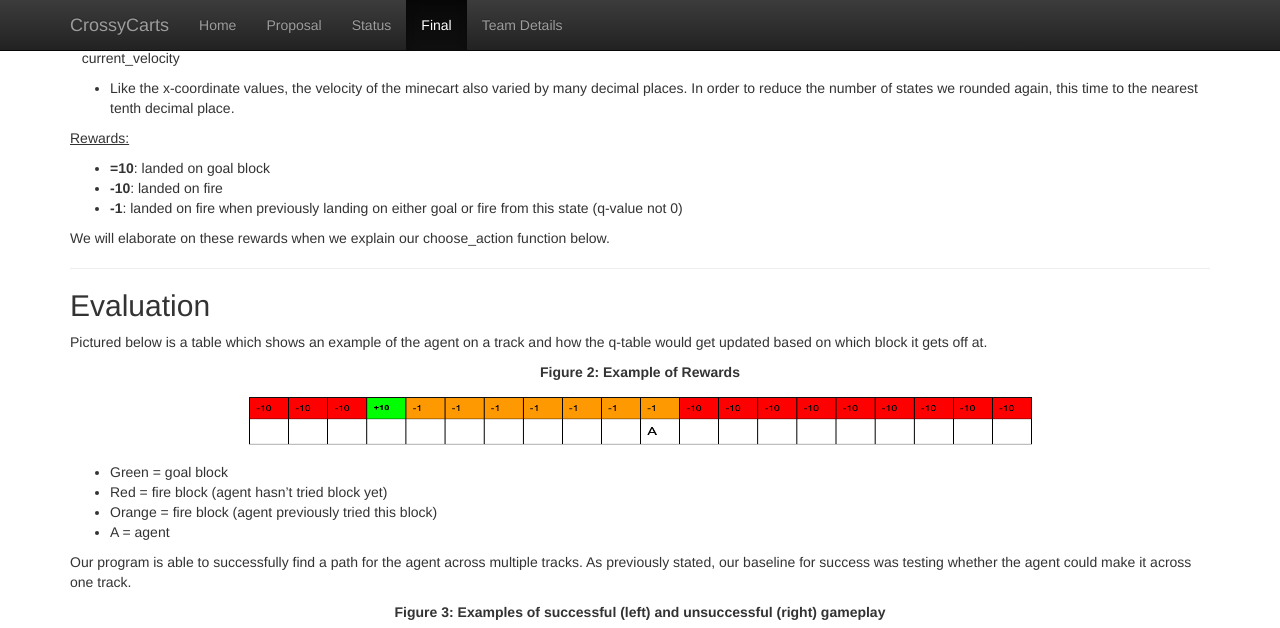
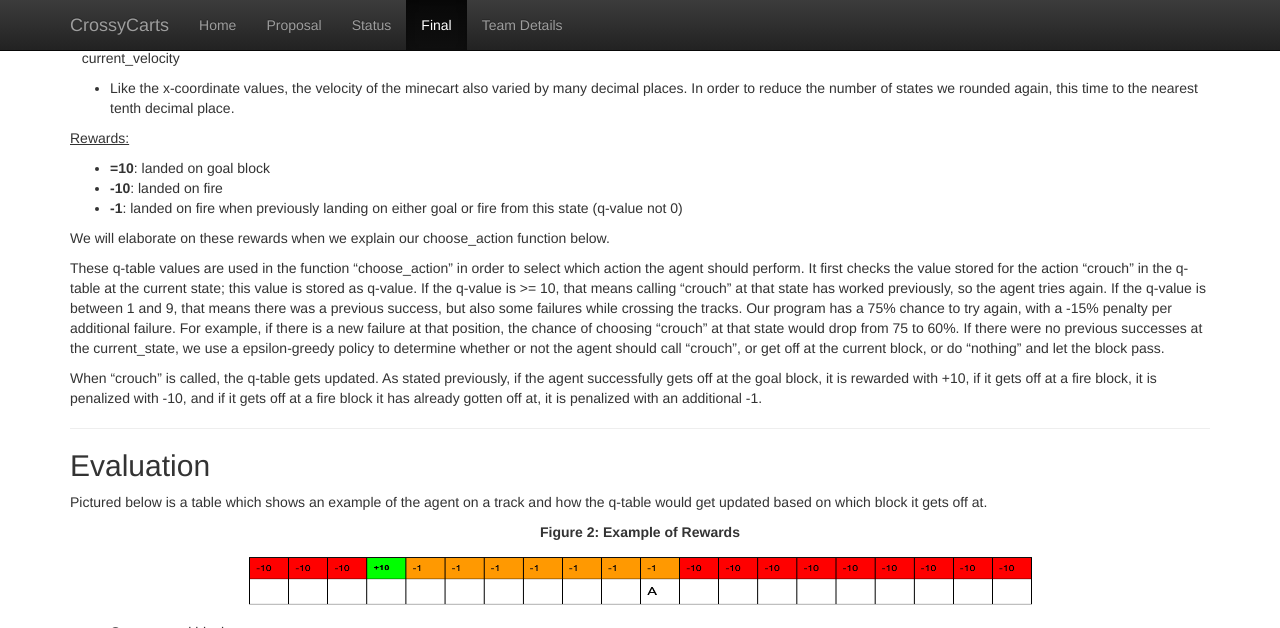
Before and after one commit to YINGDAT/CrossyCarts, a Jekyll site: the page built from docs/final.md, in a window 1280 px wide and 900 px high, scrolled down 1412 px, cut to the strip 0-628 px from the top of the window. Built offline with Jekyll 4.4.1, drawn with Linux system fonts in a browser that asks for light colours.

Commit message:
Update final.md

```diff
--- a/docs/final.md
+++ b/docs/final.md
@@ -77,6 +77,9 @@ Our states are stored as a tuple of (distance_from_goal, current_velocity).
 
 We will elaborate on these rewards when we explain our choose_action function below.
 
+These q-table values are used in the function “choose_action” in order to select which action the agent should perform. It first checks the value stored for the action “crouch” in the q-table at the current state; this value is stored as q-value. If the q-value is >= 10, that means calling “crouch” at that state has worked previously, so the agent tries again. If the q-value is between 1 and 9, that means there was a previous success, but also some failures while crossing the tracks. Our program has a 75% chance to try again, with a -15% penalty per additional failure. For example, if there is a new failure at that position, the chance of choosing "crouch" at that state would drop from 75 to 60%. If there were no previous successes at the current_state, we use a epsilon-greedy policy to determine whether or not the agent should call “crouch”, or get off at the current block, or do “nothing” and let the block pass.
+
+When “crouch” is called, the q-table gets updated. As stated previously, if the agent successfully gets off at the goal block, it is rewarded with +10, if it gets off at a fire block, it is penalized with -10, and if it gets off at a fire block it has already gotten off at, it is penalized with an additional -1.
 
 
 ---
```
